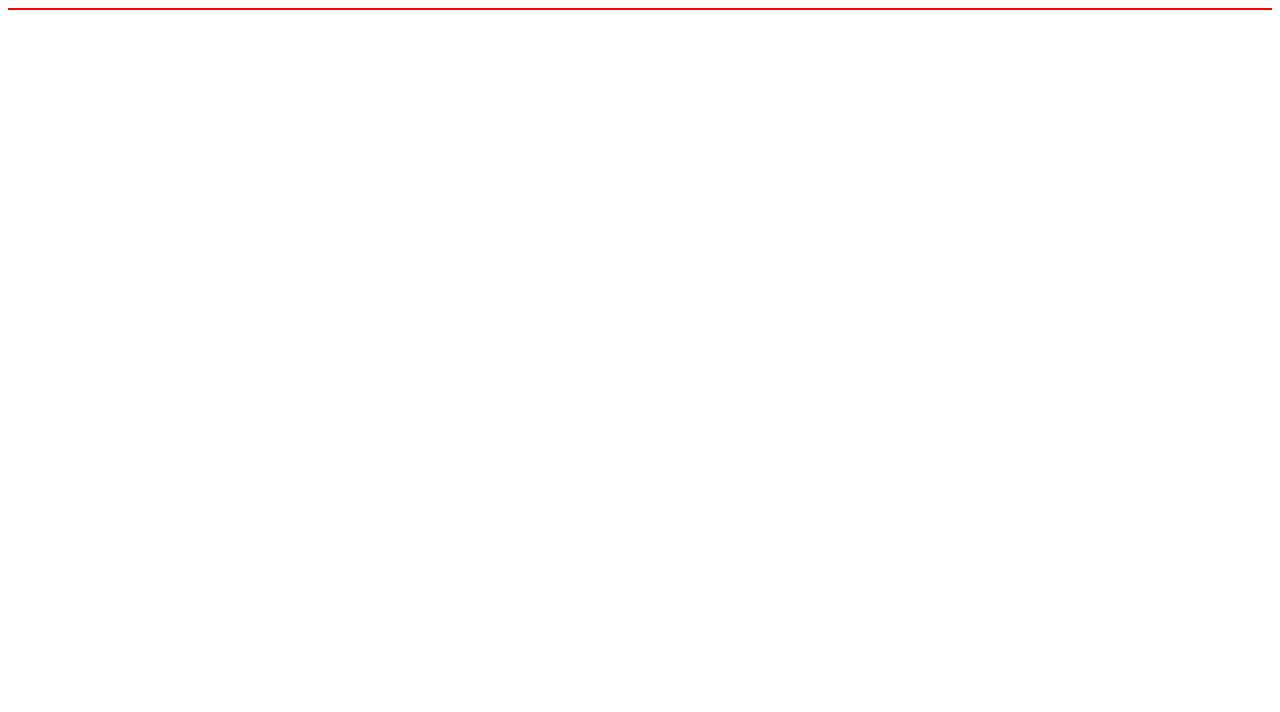
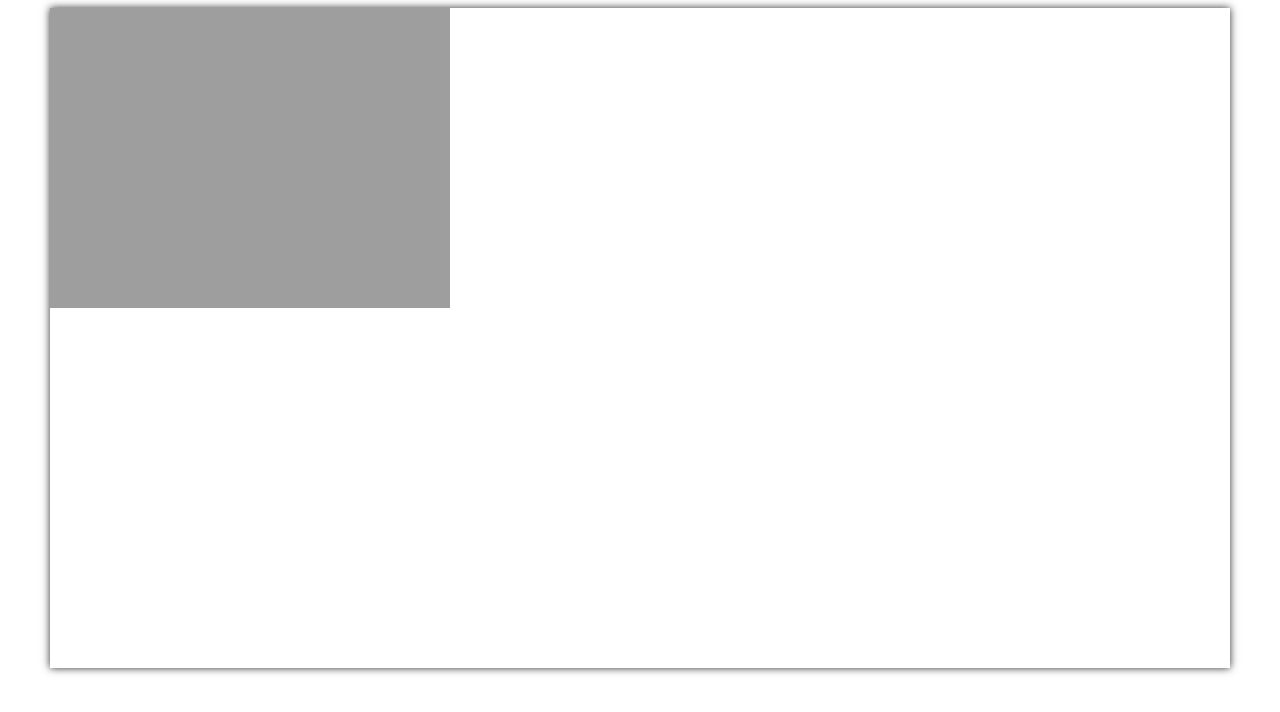
Before and after one commit to michaelclement/motherlode_js, a plain HTML site: page index.html in a window 1280 px wide. Drawn offline with Linux system fonts and the light colour scheme.

Commit message:
got rudimentary player figure animating on screen

```diff
--- a/index.html
+++ b/index.html
@@ -4,13 +4,8 @@
         <title>MotherLode JS</title>
         <meta name="viewport" content="width=device-width, initial-scale=1.0"/>
         <link rel="stylesheet" href="css/style.css" />
-
-        <script src="js/resources.js"></script>
-        <script src="js/app.js"></script>
-        <script src="js/engine.js"></script>
     </head>
     <body>
-        <main>
-        </main>
+        <script src="js/app.js"></script>
     </body>
 </html>
--- a/js/app.js
+++ b/js/app.js
@@ -0,0 +1,90 @@
+// ----------------------------- Setup + classes ---------------------------- //
+
+class Game {
+    start = false;
+    gameOver = false;
+    screen;
+    entities = [];
+    constructor(screen) {
+        this.screen = screen;
+    }
+
+    main() {
+        setInterval(
+            this.screen.update,
+            25,
+            this.entities,
+            this.screen);
+    }
+}
+
+class Screen {
+    constructor() {
+        this.doc = globalThis.document;
+        this.win = globalThis.window;
+        this.canvas = this.doc.createElement('canvas');
+        this.ctx = this.canvas.getContext('2d');
+
+        this.canvas.width = this.win.innerWidth - 100;
+        this.canvas.height = (this.win.innerWidth - 100) * 0.56;
+        this.doc.body.appendChild(this.canvas);
+    }
+
+    update(entities, self) {
+        // clear the screen before drawing new frame
+        self.ctx.clearRect(0, 0, self.canvas.width, self.canvas.height);
+        self.canvas.style.border = "red";
+
+        entities.forEach(ent => {
+            self.ctx.drawImage(ent.sprite, ent.x, ent.y);
+        })
+    }
+}
+
+class Player {
+    ctx;
+    x = 0;
+    y = 0;
+    spritePath = "assets/player.png";
+    sprite;
+    // ctx should be the ctx from our instance of Screen
+    constructor(x=0, y=0) {
+        this.x = x;
+        this.y = y;
+        this.sprite = new Image();
+        this.sprite.src = this.spritePath;
+    }
+
+    update(dt) {
+    }
+
+    handleInput(keyCode, sw, sh) {
+        if (keyCode == 'ArrowLeft' && this.x > 0) {
+            this.x = this.x - 64;
+        }
+        else if (keyCode == 'ArrowUp' && this.y > 0) {
+            this.y = this.y - 64;
+        }
+        else if (keyCode == 'ArrowRight' && this.x < (sw - 64)) {
+            this.x = this.x + 64;
+        }
+        else if (keyCode == 'ArrowDown' && this.y < (sh - 64)) {
+            this.y = this.y + 64;
+        }
+    }
+}
+
+// --------------------------------- Logic ---------------------------------- //
+
+let screen = new Screen();
+let game = new Game(screen);
+let player = new Player();
+
+game.entities.push(player);
+
+// Start animation loop
+game.main();
+
+document.addEventListener('keydown', function(e) {
+    player.handleInput(e.key, screen.canvas.width, screen.canvas.height);
+});
--- a/less/style.less
+++ b/less/style.less
@@ -1,5 +1,10 @@
 // out: ../css/style.css
 
 body {
-    border: solid 1px red;
+    display: flex;
+    justify-content: center;
+    align-items: center;
+    canvas {
+        box-shadow: 0px 0px 8px #2c2c2c;
+    }
 }
```
Also changed, not shown: css/style.css, js/engine.js (deleted), js/resources.js (deleted).
